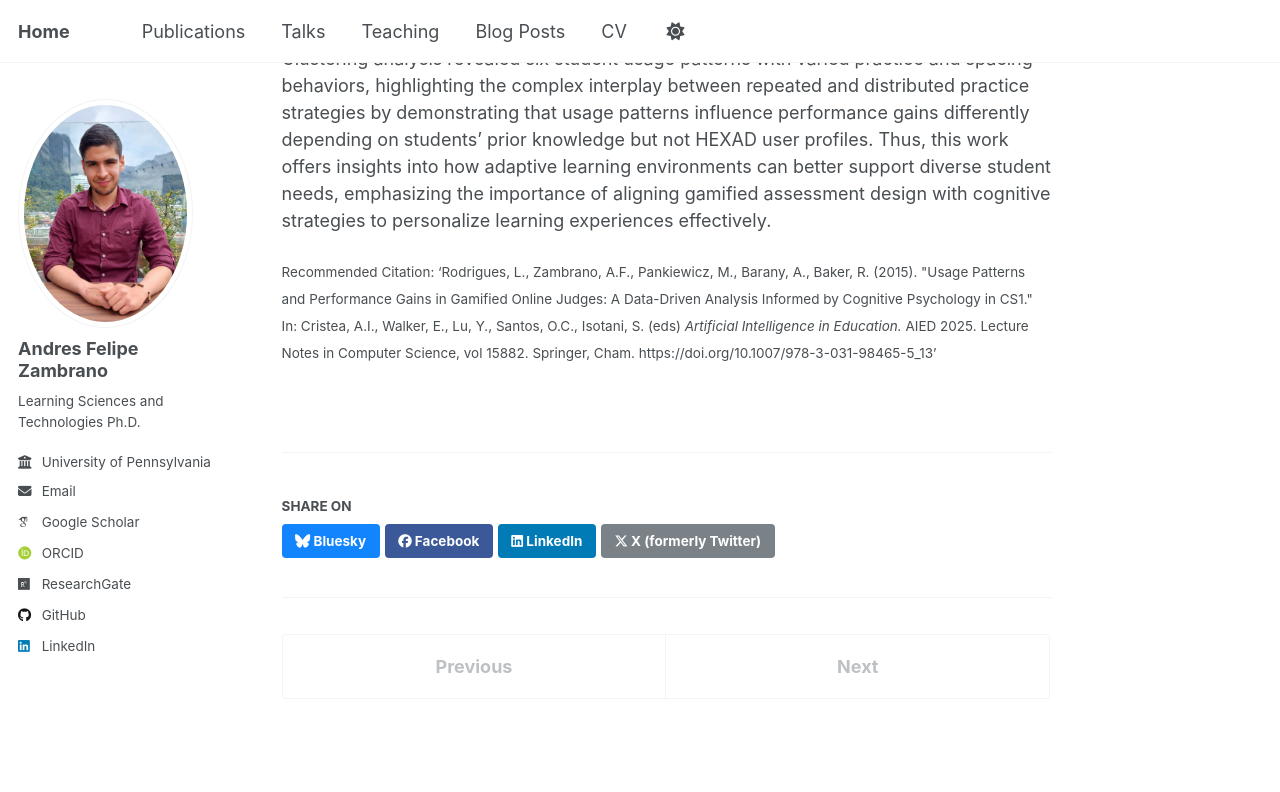
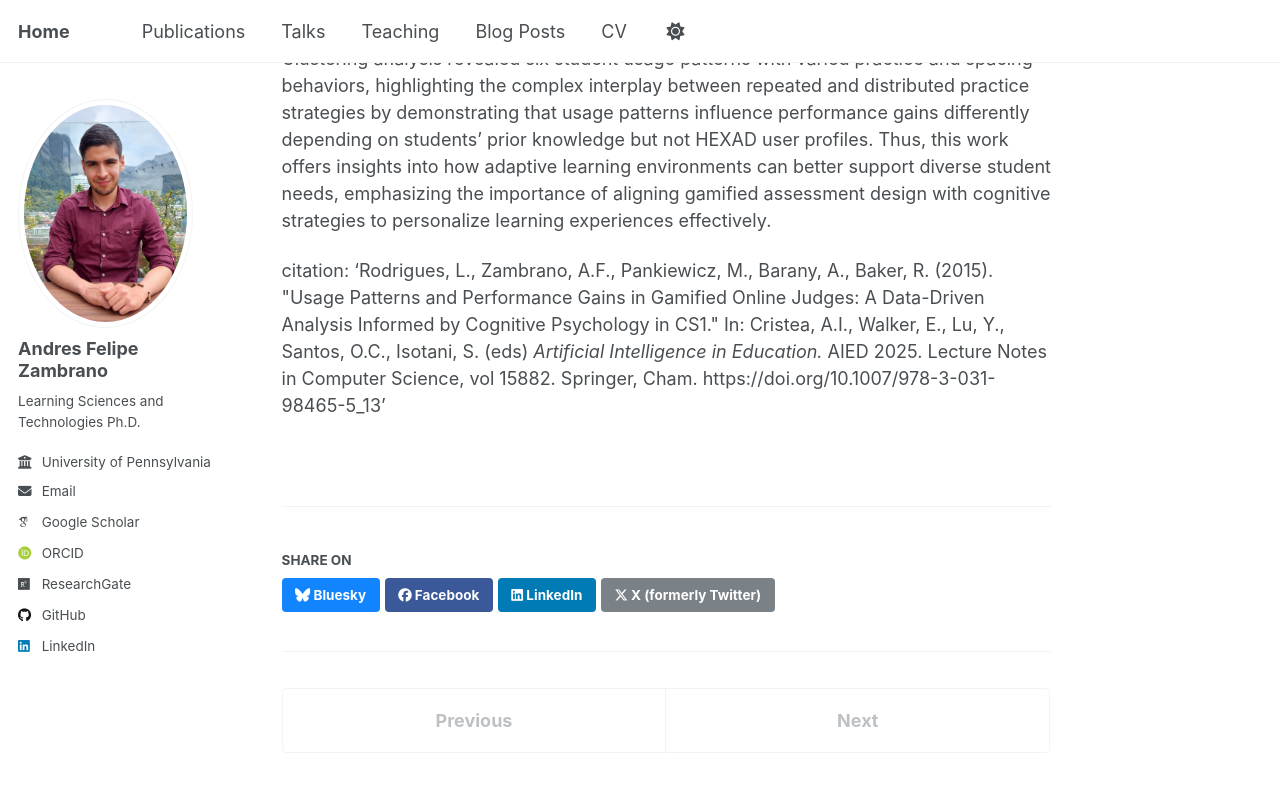
Before and after one commit to afzambrano/afzambrano.github.io, a Jekyll site: the page built from _publications/2025-aied-clustering-runcode.md, in a window 1280 px wide and 900 px high, scrolled down 396 px. Shown: the top 792 px of the window. Built offline with Jekyll 4.4.1, drawn with Linux system fonts in a browser that asks for light colours; some web fonts are replaced; a script that is not in the unit is left out.

Commit message:
Update 2025-aied-clustering-runcode.md

```diff
--- a/_publications/2025-aied-clustering-runcode.md
+++ b/_publications/2025-aied-clustering-runcode.md
@@ -11,4 +11,4 @@ paperurl: 'https://link.springer.com/chapter/10.1007/978-3-031-98465-5_13'
 
 This study examines how students interact with a Gamified Online Judge through cognitive psychology strategies, repeated and distributed practice, and how these patterns contribute to performance improvements. Using a data-driven approach, we analyze students’ usage patterns while considering their prior knowledge and HEXAD profiles to understand how different patterns relate to performance gains. Feature selection resulted in the choice of Number of Attempts and Grouped Hours Between Attempts for further analysis, as these were significantly related to performance gains. Clustering analysis revealed six student usage patterns with varied practice and spacing behaviors, highlighting the complex interplay between repeated and distributed practice strategies by demonstrating that usage patterns influence performance gains differently depending on students’ prior knowledge but not HEXAD user profiles. Thus, this work offers insights into how adaptive learning environments can better support diverse student needs, emphasizing the importance of aligning gamified assessment design with cognitive strategies to personalize learning experiences effectively.
 
-<small>Recommended Citation: 'Rodrigues, L., Zambrano, A.F., Pankiewicz, M., Barany, A., Baker, R. (2015). &quot;Usage Patterns and Performance Gains in Gamified Online Judges: A Data-Driven Analysis Informed by Cognitive Psychology in CS1.&quot; In: Cristea, A.I., Walker, E., Lu, Y., Santos, O.C., Isotani, S. (eds) <i>Artificial Intelligence in Education.</i> AIED 2025. Lecture Notes in Computer Science, vol 15882. Springer, Cham. https://doi.org/10.1007/978-3-031-98465-5_13'</small>
+citation: 'Rodrigues, L., Zambrano, A.F., Pankiewicz, M., Barany, A., Baker, R. (2015). &quot;Usage Patterns and Performance Gains in Gamified Online Judges: A Data-Driven Analysis Informed by Cognitive Psychology in CS1.&quot; In: Cristea, A.I., Walker, E., Lu, Y., Santos, O.C., Isotani, S. (eds) <i>Artificial Intelligence in Education.</i> AIED 2025. Lecture Notes in Computer Science, vol 15882. Springer, Cham. https://doi.org/10.1007/978-3-031-98465-5_13'
```
